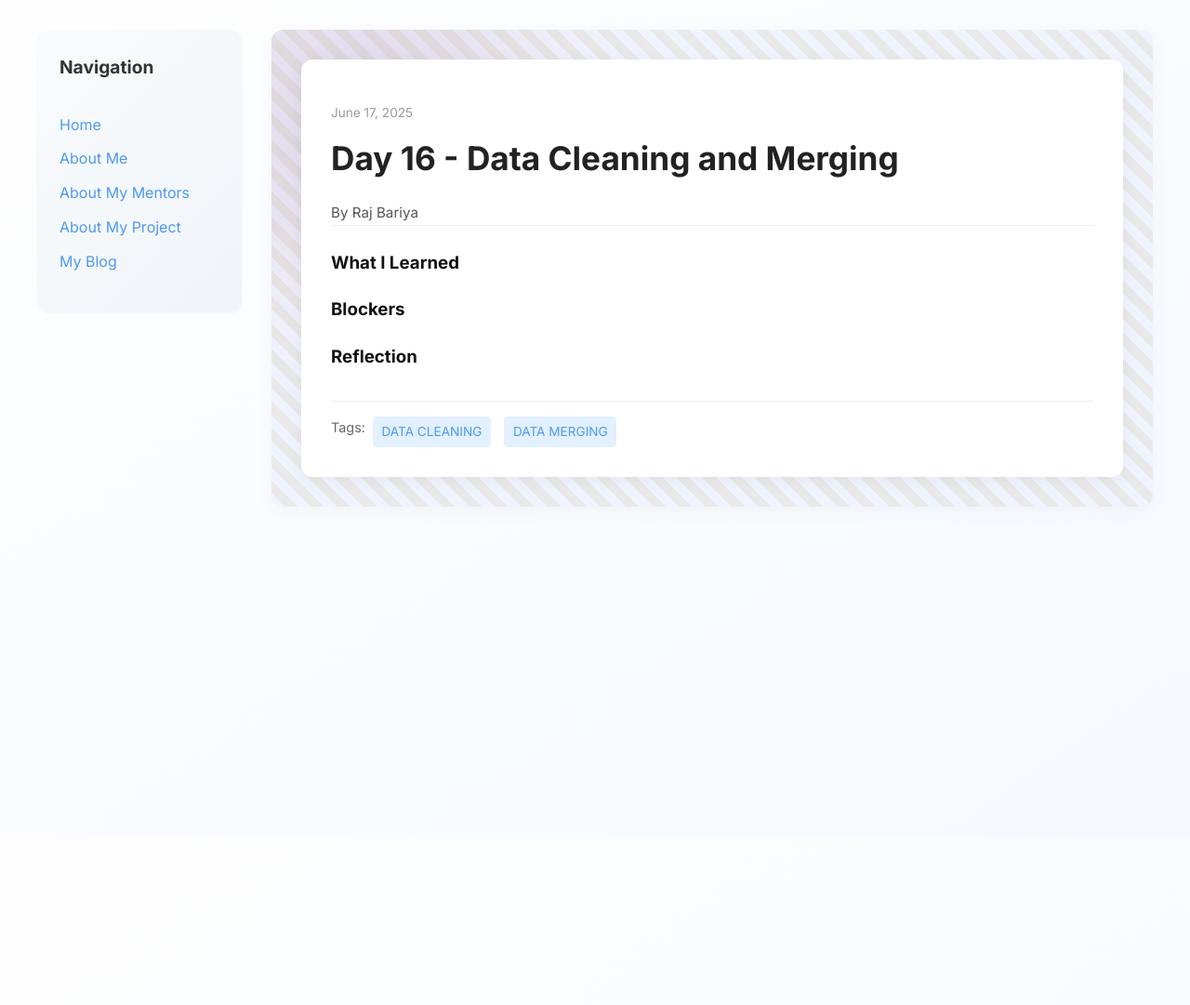
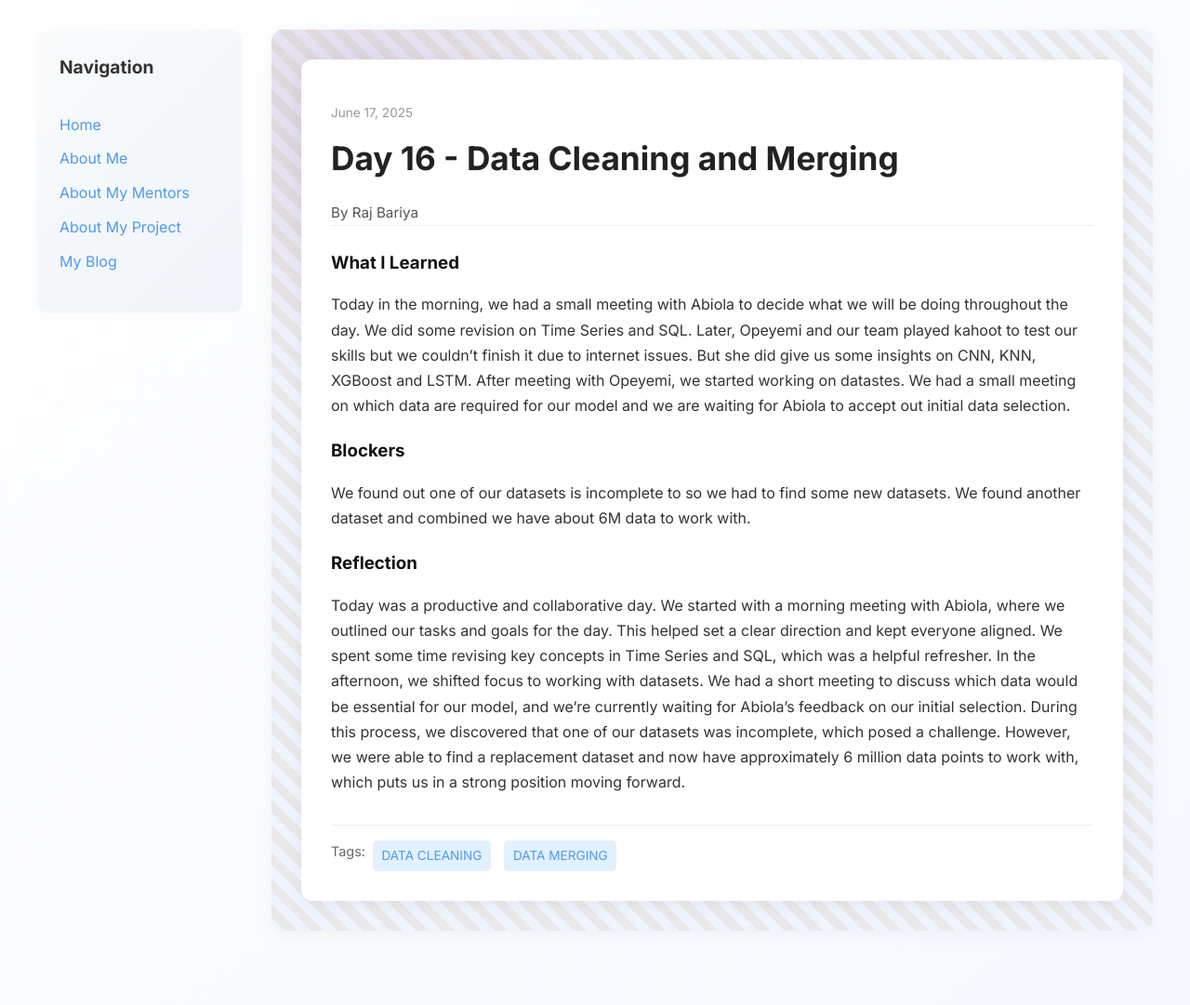
Before and after one commit to rajbariyaa/rajbariyaa.github.io, a Jekyll site: the page built from _posts/2025-06-17-day-16.md, in a window 1280 px wide. Shown: the whole page at 93% size. Built offline with Jekyll 4.4.1, drawn with Linux system fonts in a browser that asks for light colours; before the commit the page ends 900 px from its top, so only the background shows below that.

Commit message:
Update 2025-06-17-day-16.md

```diff
--- a/_posts/2025-06-17-day-16.md
+++ b/_posts/2025-06-17-day-16.md
@@ -7,6 +7,9 @@ permalink: /day16.html
 tags: ["DATA CLEANING","DATA MERGING"]
 
 what_i_learned: |
+  Today in the morning, we had a small meeting with Abiola to decide what we will be doing throughout the day. We did some revision on  Time Series and SQL. Later, Opeyemi and our team played kahoot to test our skills but we couldn't finish it due to internet issues. But she did give us some insights on CNN, KNN, XGBoost and LSTM. After meeting with Opeyemi, we started working on datastes. We had a small meeting on which data are required for our model and we are waiting for Abiola to accept out initial data selection.
 blockers: |
+  We found out one of our datasets is incomplete to so we had to find some new datasets. We found another dataset and combined we have about 6M data to work with.
 reflection: |
+  Today was a productive and collaborative day. We started with a morning meeting with Abiola, where we outlined our tasks and goals for the day. This helped set a clear direction and kept everyone aligned. We spent some time revising key concepts in Time Series and SQL, which was a helpful refresher. In the afternoon, we shifted focus to working with datasets. We had a short meeting to discuss which data would be essential for our model, and we’re currently waiting for Abiola’s feedback on our initial selection. During this process, we discovered that one of our datasets was incomplete, which posed a challenge. However, we were able to find a replacement dataset and now have approximately 6 million data points to work with, which puts us in a strong position moving forward.
 ---
```
